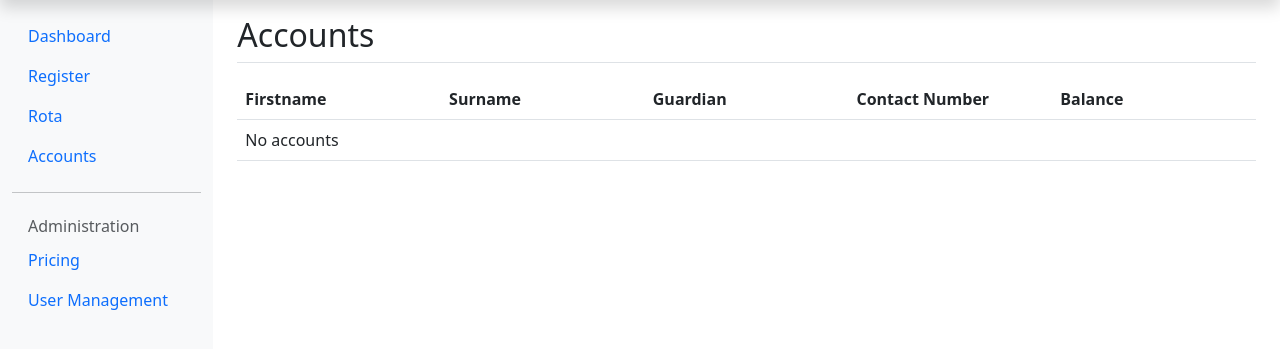
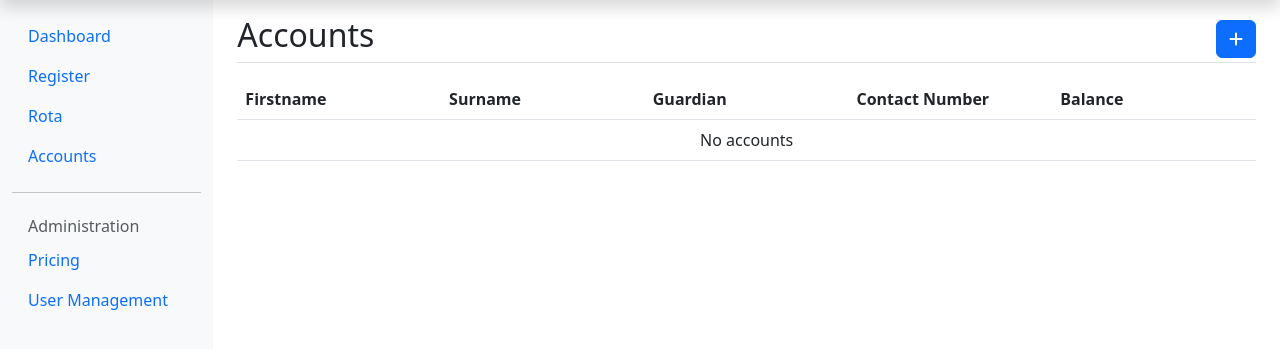
Before and after one commit to LewBlu/whizz-kids, a PHP site: template src/views/accounts.phtml in a window 1280 px wide. Shown: the part 40-389 px from the top of the page. Run offline with PHP 8.4, Linux system fonts and the light colour scheme; the template is opened without the code that fills it, so the values that code supplies are empty; some libraries are stand-ins or nearby versions.

Commit message:
Centered text when no record for accounts

```diff
--- a/src/views/accounts.phtml
+++ b/src/views/accounts.phtml
@@ -2,6 +2,7 @@
 <main class="col-md-9 ms-sm-auto col-lg-10 px-md-4 d-flex flex-column">
 	<div class="d-flex justify-content-between flex-wrap flex-md-nowrap align-items-center pt-3 mb-3 border-bottom">
 		<h1 class="h2">Accounts</h1>
+		<button type="button" class="btn btn-primary"><i class="fa-solid fa-plus"></i></button>
 	</div>
 	<div class="d-flex">
 		<table class="table table-hover">
@@ -27,7 +28,7 @@
 					<?php } ?>
 				<?php } else { ?>
 				<tr>
-					<td colspan="5">No accounts</td>
+					<td colspan="5" class="text-center">No accounts</td>
 				</tr>
 				<?php } ?>
 			</tbody>
```
